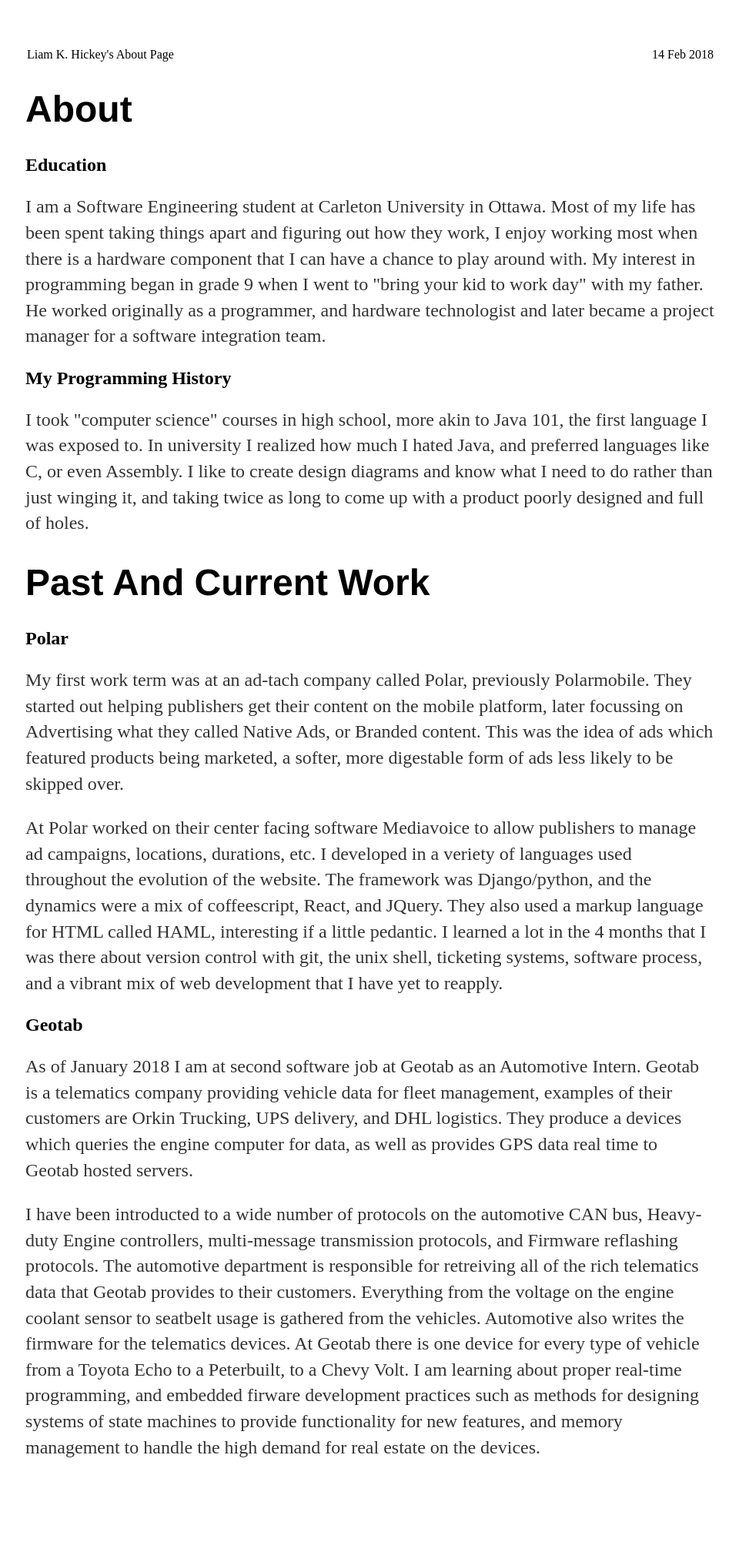
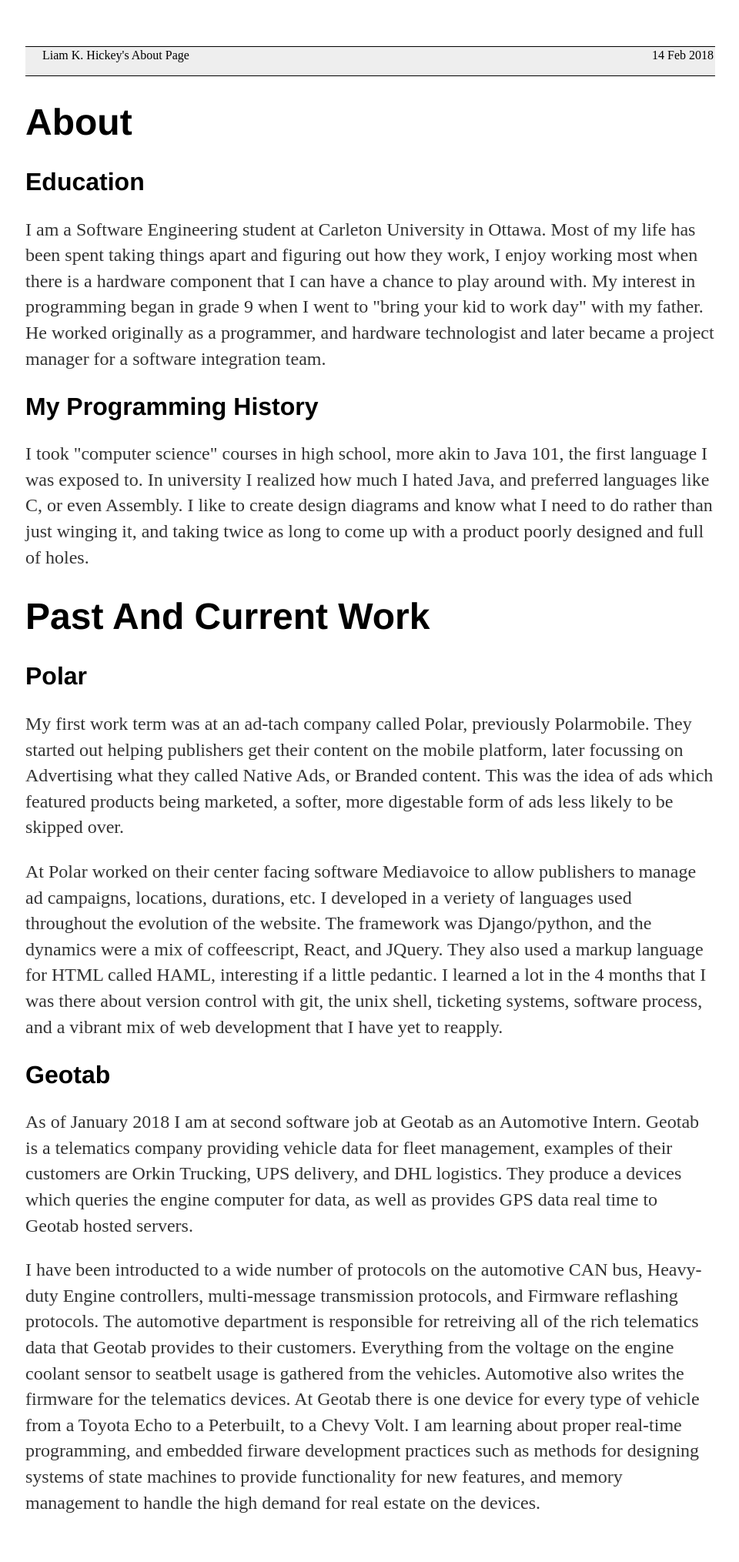
Before and after one commit to liamhickey/liamhickey.github.io, a Jekyll site: the page about.html, which Jekyll copies as it is, in a window 1280 px wide. Shown: the whole page at 77% size, without its empty margins (159-1119 px from the left). Built offline with Jekyll 4.4.1, drawn with Linux system fonts in a browser that asks for light colours; before the commit the page ends 1957 px from its top, so only the background shows below that.

Commit message:
add header and h2 to css

```diff
--- a/css/main.css
+++ b/css/main.css
@@ -12,6 +12,14 @@ nav ul li, footer ul li {
     display: inline;
     margin-right: 20px;
 }
+#Header {
+    margin:20px 0 10px 0;
+    padding:0 0 2.0ex 20px;
+    border-style:solid;
+    border-color:black;
+    border-width:1px 0;
+    background-color:#eee;
+}
 a {
     text-decoration: none;
     color: #999;
@@ -21,6 +29,10 @@ a:hover {
 }
 h1 {
     font-size: 3em;
+    font-family:'Helvetica', 'Arial', 'Sans-Serif';
+}
+h2 {
+    font-size: 2em;
     font-family:'Helvetica', 'Arial', 'Sans-Serif';
 }
 p {
```
